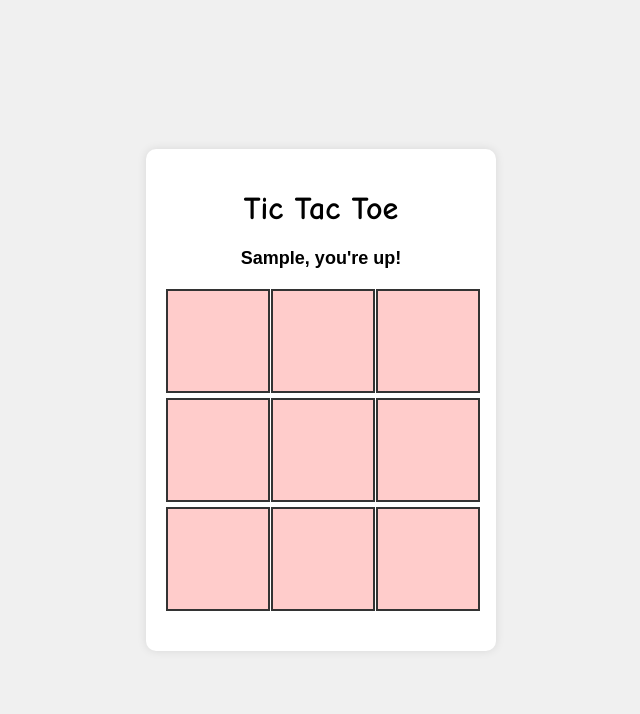
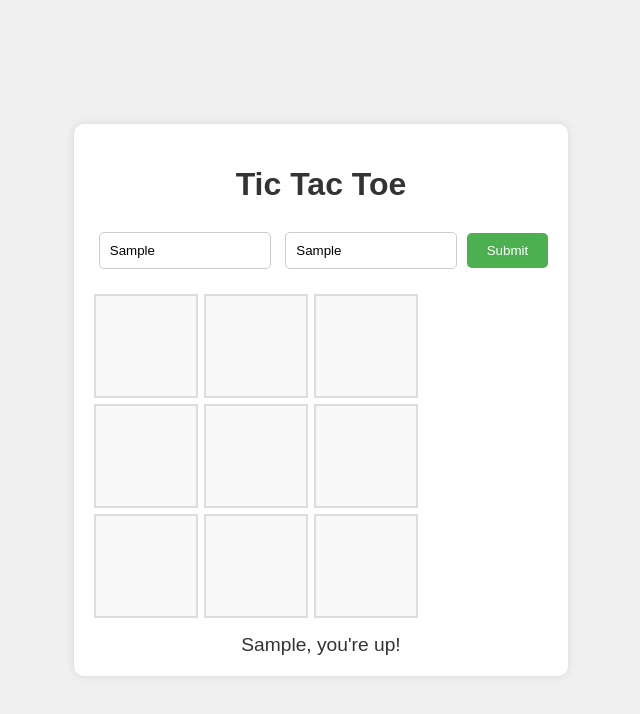
Before and after one commit to acciojob/tictactoe-VedBhardwaj009, a website: page main.html in a window 1280 px wide. Both pictures are taken after typing "Sample", "Sample" into the empty fields and a click on the button "Submit". Shown: the whole page, without its empty margins (319-959 px from the left). Drawn offline with Linux system fonts and the light colour scheme.

Commit message:
created a submission

```diff
--- a/main.html
+++ b/main.html
@@ -3,152 +3,138 @@
 <head>
     <meta charset="UTF-8">
     <meta name="viewport" content="width=device-width, initial-scale=1.0">
-    <title>Multiplayer Tic Tac Toe</title>
+    <title>Tic Tac Toe</title>
     <style>
         body {
             font-family: Arial, sans-serif;
+            background-color: #f0f0f0;
             display: flex;
             justify-content: center;
             align-items: center;
             height: 100vh;
             margin: 0;
-            background-color: #f0f0f0;
         }
         .container {
-            text-align: center;
+            background-color: #fff;
             padding: 20px;
-            background: white;
             border-radius: 10px;
             box-shadow: 0 0 10px rgba(0, 0, 0, 0.1);
+            text-align: center;
         }
-        #board {
+        input[type="text"] {
+            margin: 5px;
+            padding: 10px;
+            border: 1px solid #ccc;
+            border-radius: 5px;
+            width: 150px;
+        }
+        button {
+            padding: 10px 20px;
+            background-color: #4CAF50;
+            color: white;
+            border: none;
+            border-radius: 5px;
+            cursor: pointer;
+            margin-top: 10px;
+        }
+        button:hover {
+            background-color: #45a049;
+        }
+        .board {
             display: grid;
             grid-template-columns: repeat(3, 100px);
-            grid-gap: 5px;
-            margin: 20px auto;
+            grid-template-rows: repeat(3, 100px);
+            gap: 10px;
+            margin-top: 20px;
         }
-        .cell {
+        .board div {
+            display: flex;
+            align-items: center;
+            justify-content: center;
             width: 100px;
             height: 100px;
-            display: flex;
-            justify-content: center;
-            align-items: center;
-            font-size: 24px;
-            font-weight: bold;
-            border: 2px solid #333;
+            background-color: #f9f9f9;
+            border: 2px solid #ddd;
+            font-size: 2rem;
             cursor: pointer;
-            background-color: #ffcccb;
         }
-        .cell.taken {
-            pointer-events: none;
-        }
-        .cell.winning {
-            background-color: #800080;
-            color: white;
+        .board div:hover {
+            background-color: #f1f1f1;
         }
         .message {
-            margin-top: 10px;
-            font-size: 18px;
-            font-weight: bold;
+            margin-top: 20px;
+            font-size: 1.2rem;
+            color: #333;
         }
         h1 {
-            font-family: 'Comic Sans MS', cursive, sans-serif;
+            margin-bottom: 20px;
+            color: #333;
         }
     </style>
 </head>
 <body>
     <div class="container">
-        <div id="setup">
-            <h1>Enter Player Names</h1>
+        <h1>Tic Tac Toe</h1>
+        <div>
             <input type="text" id="player-1" placeholder="Player 1 Name">
             <input type="text" id="player-2" placeholder="Player 2 Name">
             <button id="submit">Submit</button>
         </div>
-        <div id="game" style="display: none;">
-            <h1>Tic Tac Toe</h1>
-            <div class="message"></div>
-            <div id="board">
-                <div class="cell" id="1"></div>
-                <div class="cell" id="2"></div>
-                <div class="cell" id="3"></div>
-                <div class="cell" id="4"></div>
-                <div class="cell" id="5"></div>
-                <div class="cell" id="6"></div>
-                <div class="cell" id="7"></div>
-                <div class="cell" id="8"></div>
-                <div class="cell" id="9"></div>
-            </div>
+        <div class="board" style="display: none;">
+            <div id="1"></div>
+            <div id="2"></div>
+            <div id="3"></div>
+            <div id="4"></div>
+            <div id="5"></div>
+            <div id="6"></div>
+            <div id="7"></div>
+            <div id="8"></div>
+            <div id="9"></div>
         </div>
+        <div class="message"></div>
     </div>
 
     <script>
         const submitButton = document.getElementById('submit');
-        const player1Input = document.getElementById('player-1');
-        const player2Input = document.getElementById('player-2');
-        const setupDiv = document.getElementById('setup');
-        const gameDiv = document.getElementById('game');
+        const board = document.querySelector('.board');
         const messageDiv = document.querySelector('.message');
-        const cells = document.querySelectorAll('.cell');
+        let player1, player2, currentPlayer;
+        let boardState = Array(9).fill(null);
 
-        let currentPlayer = 'X';
-        let player1 = '';
-        let player2 = '';
-        let board = Array(9).fill(null);
+        submitButton.addEventListener('click', () => {
+            player1 = document.getElementById('player-1').value;
+            player2 = document.getElementById('player-2').value;
+            currentPlayer = player1;
+            messageDiv.textContent = `${currentPlayer}, you're up!`;
+            board.style.display = 'grid';
+        });
+
+        board.addEventListener('click', (event) => {
+            const cell = event.target;
+            const cellIndex = cell.id - 1;
+            if (!boardState[cellIndex]) {
+                boardState[cellIndex] = currentPlayer === player1 ? 'X' : 'O';
+                cell.textContent = boardState[cellIndex];
+                if (checkWin()) {
+                    messageDiv.textContent = `${currentPlayer}, congratulations you won!`;
+                } else {
+                    currentPlayer = currentPlayer === player1 ? player2 : player1;
+                    messageDiv.textContent = `${currentPlayer}, you're up!`;
+                }
+            }
+        });
 
         function checkWin() {
-            const winningCombinations = [
+            const winPatterns = [
                 [0, 1, 2], [3, 4, 5], [6, 7, 8],
                 [0, 3, 6], [1, 4, 7], [2, 5, 8],
                 [0, 4, 8], [2, 4, 6]
             ];
-
-            for (const combo of winningCombinations) {
-                const [a, b, c] = combo;
-                if (board[a] && board[a] === board[b] && board[a] === board[c]) {
-                    combo.forEach(index => {
-                        document.getElementById((index + 1).toString()).classList.add('winning');
-                    });
-                    return board[a];
-                }
-            }
-            return null;
+            return winPatterns.some(pattern => {
+                const [a, b, c] = pattern;
+                return boardState[a] && boardState[a] === boardState[b] && boardState[a] === boardState[c];
+            });
         }
-
-        function handleCellClick(event) {
-            const cell = event.target;
-            const cellIndex = parseInt(cell.id) - 1;
-
-            if (!board[cellIndex]) {
-                board[cellIndex] = currentPlayer;
-                cell.textContent = currentPlayer;
-                cell.classList.add('taken');
-
-                const winner = checkWin();
-                if (winner) {
-                    messageDiv.textContent = `${winner === 'X' ? player1 : player2}, congratulations you won!`;
-                    cells.forEach(cell => cell.removeEventListener('click', handleCellClick));
-                } else if (board.every(cell => cell)) {
-                    messageDiv.textContent = "It's a draw!";
-                } else {
-                    currentPlayer = currentPlayer === 'X' ? 'O' : 'X';
-                    messageDiv.textContent = `${currentPlayer === 'X' ? player1 : player2}, you're up!`;
-                }
-            }
-        }
-
-        submitButton.addEventListener('click', () => {
-            player1 = player1Input.value.trim() || 'Player 1';
-            player2 = player2Input.value.trim() || 'Player 2';
-
-            setupDiv.style.display = 'none';
-            gameDiv.style.display = 'block';
-
-            messageDiv.textContent = `${player1}, you're up!`;
-        });
-
-        cells.forEach(cell => {
-            cell.addEventListener('click', handleCellClick);
-        });
     </script>
 </body>
 </html>
```
